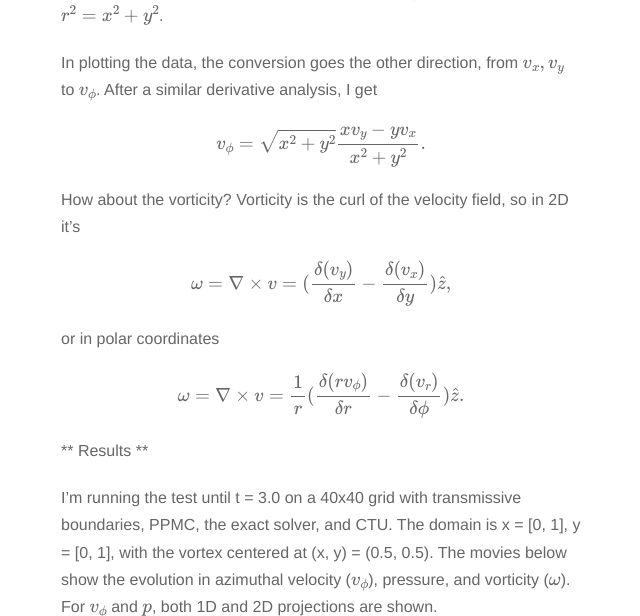
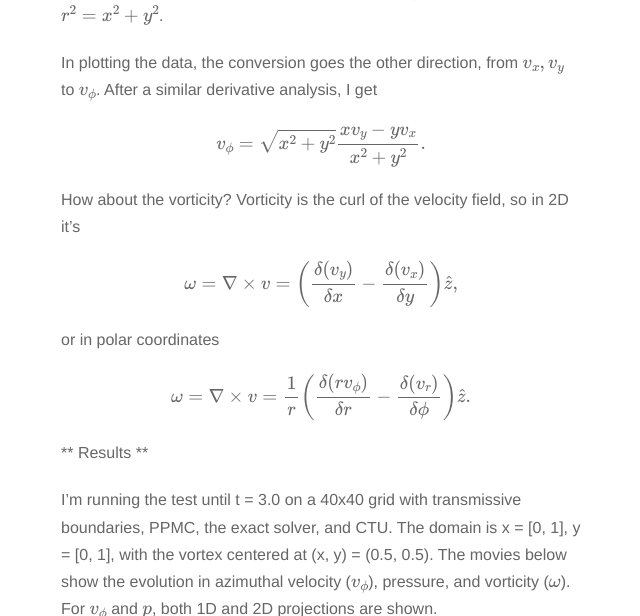
Before and after one commit to evaneschneider/site, a Jekyll site: the page built from _posts/2016-12-19-Gresho-Test.markdown, in a window 1280 px wide and 900 px high, scrolled down 998 px, cut to the strip 0-616 px from the top of the window. Shown: the whole strip, without its empty margins (319-959 px from the left). Built offline with Jekyll 4.4.1, drawn with Linux system fonts in a browser that asks for light colours; nearby versions of some CDN libraries; formulas are drawn with MathJax 3.

Commit message:
minor edits

```diff
--- a/_posts/2016-12-19-Gresho-Test.markdown
+++ b/_posts/2016-12-19-Gresho-Test.markdown
@@ -41,11 +41,11 @@ $$v_{\phi} = \sqrt{x^2 + y^2} \frac{x v_y - y v_x}{x^2 + y^2}.$$
 
 How about the vorticity? Vorticity is the curl of the velocity field, so in 2D it's
 <div style="text-align: center">
-$$\omega = \nabla \times v = (\frac{\delta(v_y)}{\delta x} - \frac{\delta(v_x)}{\delta y})\hat{z},$$
+$$\omega = \nabla \times v = \left(\frac{\delta(v_y)}{\delta x} - \frac{\delta(v_x)}{\delta y}\right)\hat{z},$$
 </div>
 or in polar coordinates
 <div style="text-align: center">
-$$\omega = \nabla \times v = \frac{1}{r}(\frac{\delta(r v_\phi)}{\delta r} - \frac{\delta(v_r)}{\delta\phi})\hat{z}.$$
+$$\omega = \nabla \times v = \frac{1}{r}\left(\frac{\delta(r v_\phi)}{\delta r} - \frac{\delta(v_r)}{\delta\phi}\right)\hat{z}.$$
 </div>
 
 
```
